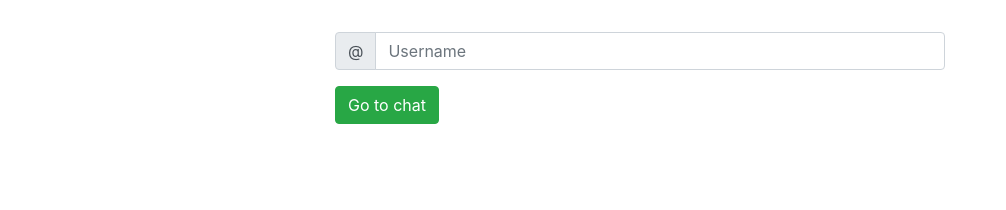
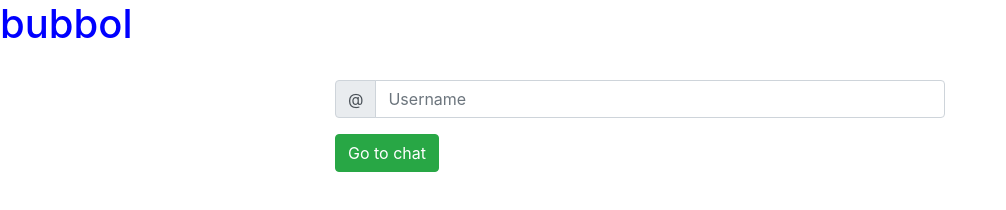
Before and after one commit to kb1010x10/Secure-Private-Chatroom-w-Node.js, a plain HTML site: page index.html in a window 1280 px wide. Shown: the whole page, without its empty margins (0-1006 px from the left). Drawn offline with nearby package versions, Linux system fonts and the light colour scheme; no server answers.

Commit message:
Add files via upload

```diff
--- a/index.html
+++ b/index.html
@@ -2,14 +2,15 @@
 <html>
   <head>
     <meta charset="UTF-8">
-	<title>Chat Room</title>
+	<title>bubbol</title>
+	<link rel="icon" href="bbl.jpg">
+
     <link rel="stylesheet" href="https://stackpath.bootstrapcdn.com/bootstrap/4.3.1/css/bootstrap.min.css" integrity="sha384-ggOyR0iXCbMQv3Xipma34MD+dH/1fQ784/j6cY/iJTQUOhcWr7x9JvoRxT2MZw1T" crossorigin="anonymous">
     <script type="text/javascript" src="https://ajax.googleapis.com/ajax/libs/jquery/3.4.1/jquery.min.js"></script>
     <script src="https://stackpath.bootstrapcdn.com/bootstrap/4.3.1/js/bootstrap.min.js" integrity="sha384-JjSmVgyd0p3pXB1rRibZUAYoIIy6OrQ6VrjIEaFf/nJGzIxFDsf4x0xIM+B07jRM" crossorigin="anonymous"></script>
     <script src="https://code.jquery.com/jquery-3.4.1.min.js" integrity="sha256-CSXorXvZcTkaix6Yvo6HppcZGetbYMGWSFlBw8HfCJo=" crossorigin="anonymous"></script>
     <script src="/socket.io/socket.io.js"></script>
 
-    <title>title</title>
 	<style>
 		#messages {list-style-type: none; margin: 0; padding: 0;}
 		#messages li {padding: 5px 10px;}
@@ -17,7 +18,7 @@
 	</style>
   </head>
   <body>
-	<h1 style="color: green; margin-left: auto; margin-right: auto;" id="un"></h1>
+	<h1 style="color: blue; margin-left: auto; margin-right: auto;" id="un">bubbol</h1>
 
     <br/>
     <div class="container col-md-6">
```
Also changed, not shown: bbl.jpg (added).
